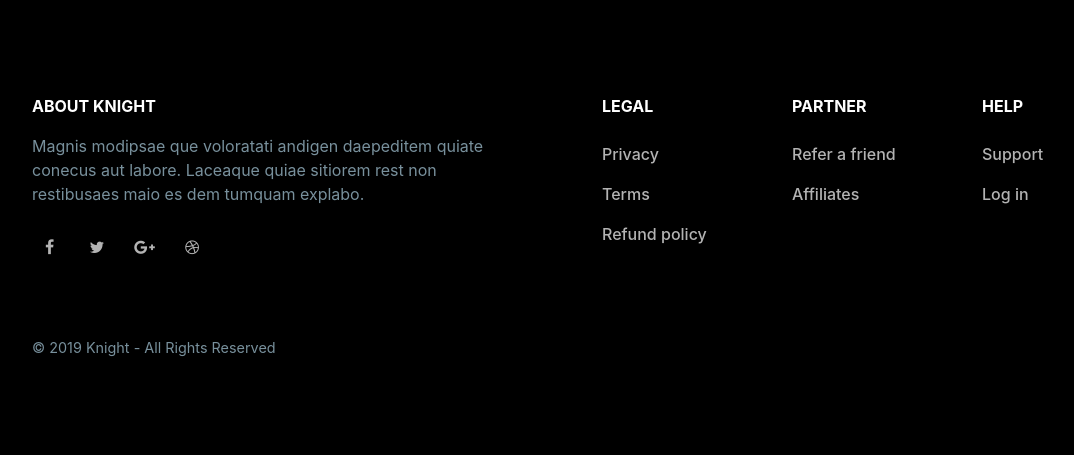
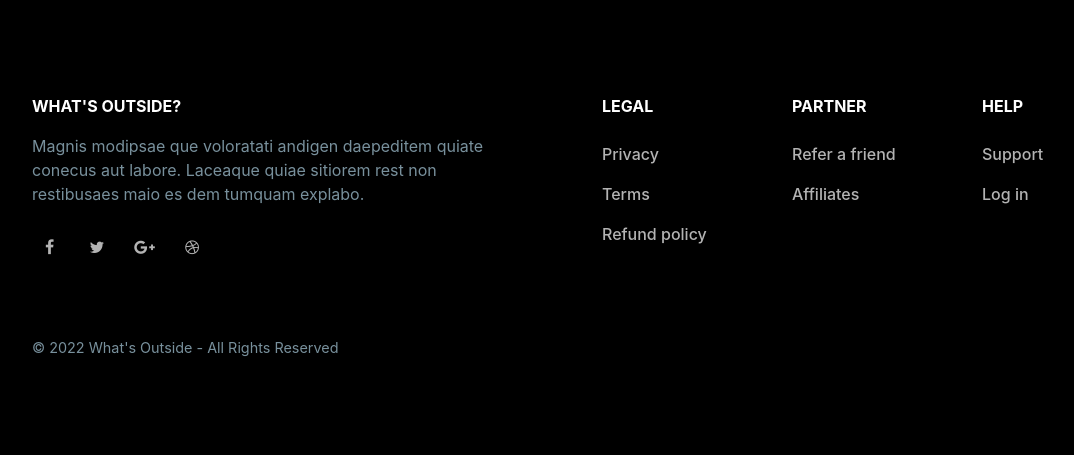
Before and after one commit to kayleed2/what_is_outside, a Flask app: page /home in a window 1280 px wide. Shown: the part 616-1071 px from the top of the page, without its empty margins (38-1112 px from the left). Run offline with Flask 2, Linux system fonts and the light colour scheme; data that the repository does not hold is empty; parts of the project's set-up code (start-up, migrations or seed data) failed here and were passed over; some libraries are stand-ins or nearby versions; some web fonts are replaced.

Commit message:
footer updated

```diff
--- a/api/templates/anotha-home.html
+++ b/api/templates/anotha-home.html
@@ -281,7 +281,7 @@
     <div class="container">
         <div class="row">
             <div class="col-sm-5 mr-auto">
-                <h5>About Knight</h5>
+                <h5>What's Outside?</h5>
                 <p class="text-muted">Magnis modipsae que voloratati andigen daepeditem quiate conecus aut labore.
                     Laceaque quiae sitiorem rest non restibusaes maio es dem tumquam explabo.</p>
                 <ul class="list-inline social social-sm">
@@ -324,7 +324,7 @@
         </div>
         <div class="row mt-5">
             <div class="col-12 text-muted text-center small-xl">
-                &copy; 2019 Knight - All Rights Reserved
+                &copy; 2022 What's Outside - All Rights Reserved
             </div>
         </div>
     </div>
```
